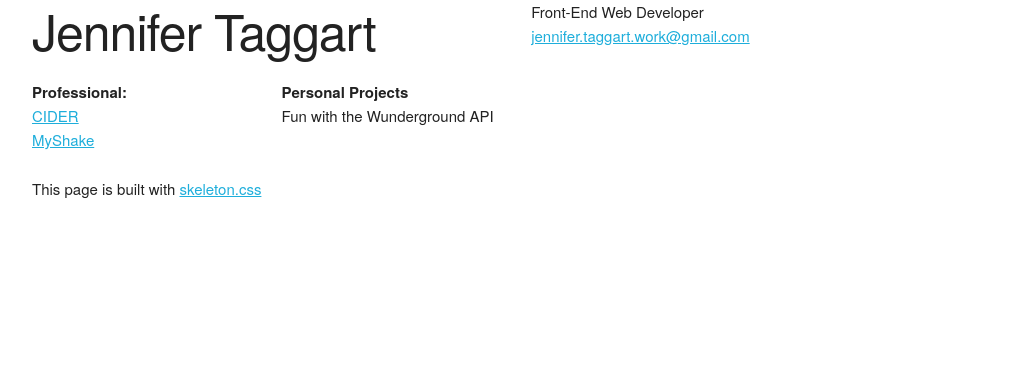
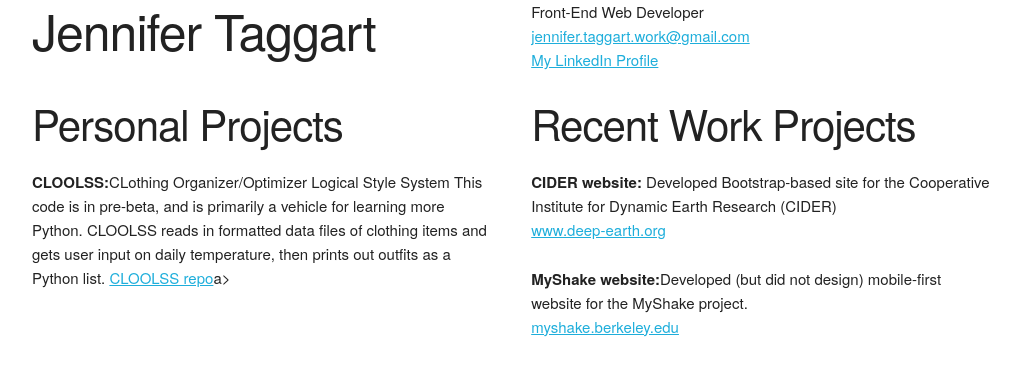
Before and after one commit to jennifertaggart/jennifertaggart.github.io, a plain HTML site: page index.html in a window 1280 px wide. Shown: the whole page, without its empty margins (128-1148 px from the left). Drawn offline with Linux system fonts and the light colour scheme.

Commit message:
Added CLOOLSS to perconal projects

```diff
--- a/index.html
+++ b/index.html
@@ -21,23 +21,23 @@
       </div>
       <div class="six columns">
         <p>Front-End Web Developer<br>
-        <a href="mailto:jennifer.taggart.work@gmail.com">jennifer.taggart.work@gmail.com</a></p>
-      </div>
-    </div>
-
-  <!-- columns should be the immediate child of a .row -->
-  <!-- just use a number and class 'column' or 'columns' -->
-    <div class="row">
-      <div class="three columns"><b>Professional:</b><br>
-      <p><a href="http://www.deep-earth.org/">CIDER</a><br>
-      <a href="http://myshake.berkeley.edu/">MyShake</a></div>
-      <div class="nine columns"><b>Personal Projects</b><br>
-      <p>Fun with the Wunderground API</p>
+        <a href="mailto:jennifer.taggart.work@gmail.com">jennifer.taggart.work@gmail.com</a><br>
+        <a href="https://www.linkedin.com/in/jennifer-taggart-58317833">My LinkedIn Profile</a></p>
       </div>
     </div>
     <div class="row">
-      <div class="twelve columns">
-      <p>This page is built with <a href="http://getskeleton.com/">skeleton.css</a></p></div>
+      <div class="six columns">
+        <h2>Personal Projects</h2>
+        <p><strong>CLOOLSS:</strong>CLothing Organizer/Optimizer Logical Style System This code is in pre-beta, and is primarily a vehicle for learning more Python. CLOOLSS reads in formatted data files of clothing items and gets user input on daily temperature, then prints out outfits as a Python list. <a href="https://github.com/jennifertaggart/cloolss">CLOOLSS repo</a>a></p>
+      </div>
+      <div class="six columns">
+        <h2>Recent Work Projects</h2>
+        <p><strong>CIDER website:</a></strong> Developed Bootstrap-based site for the Cooperative Institute for Dynamic Earth Research (CIDER) <br>
+        <a href="http://www.deep-earth.org/">www.deep-earth.org</a>
+
+        <p><strong>MyShake website:</strong>Developed (but did not design) mobile-first website for the MyShake project.<br>
+        <a href="http://myshake.berkeley.edu">myshake.berkeley.edu</a></p>
+      </div>
     </div>
   </div>
 
```
